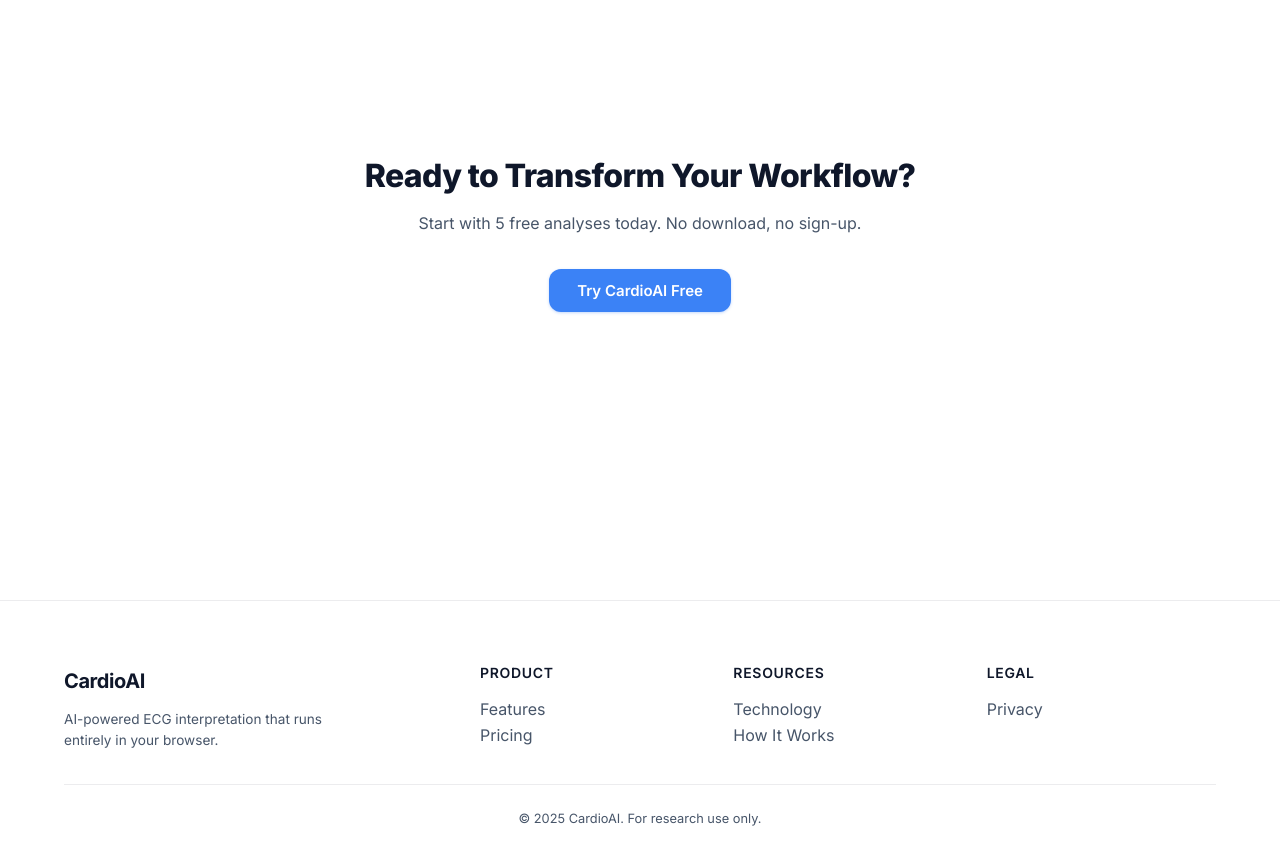
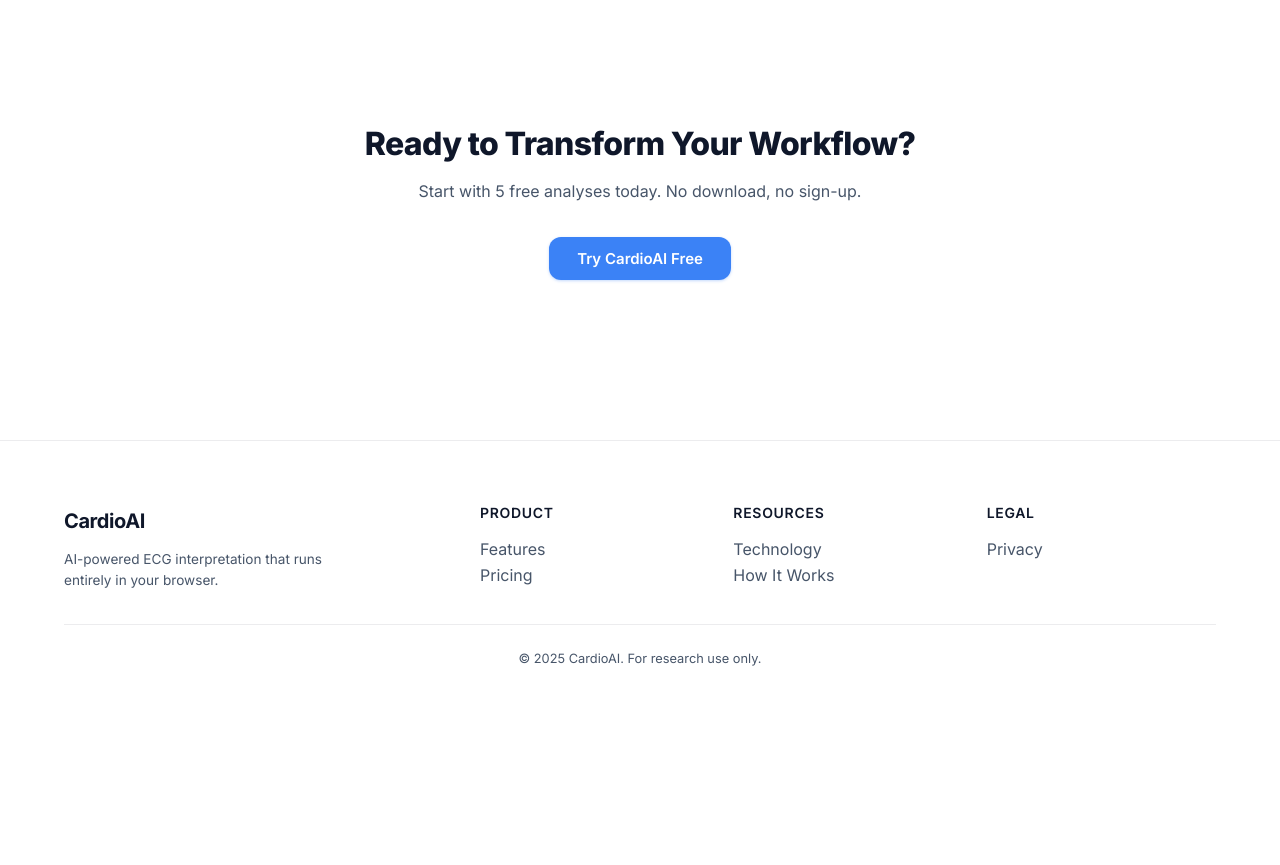
Before and after one commit to vishnusainzb97/cardioai-ecg-interpreter, a plain HTML site: page pricing.html in a window 1280 px wide. Shown: the part 3578-4443 px from the top of the page. After the commit the page ends 4312 px from the top, so only its background shows below. Drawn offline with Linux system fonts and the light colour scheme.

Commit message:
Reduce whitespace after pricing CTA

```diff
--- a/pricing.html
+++ b/pricing.html
@@ -424,7 +424,7 @@
             </section>
 
             <!-- Final CTA -->
-            <div style="text-align:center; padding: var(--spacing-4xl) 0;">
+            <div style="text-align:center; padding: var(--spacing-3xl) 0 var(--spacing-xl);">
                 <h2
                     style="font-size:2rem; font-weight:800; margin-bottom:var(--spacing-md); color:var(--color-text-primary);">
                     Ready to Transform Your Workflow?</h2>
@@ -438,7 +438,7 @@
 
     <!-- Footer (Standard) -->
     <footer class="site-footer"
-        style="padding: var(--spacing-3xl) 0; border-top: 1px solid var(--border-color); margin-top: var(--spacing-4xl);">
+        style="padding: var(--spacing-3xl) 0; border-top: 1px solid var(--border-color); margin-top: var(--spacing-xl);">
         <div class="container">
             <div style="display:grid; grid-template-columns: 1fr 2fr; gap: var(--spacing-2xl);">
                 <div class="footer-brand">
```
